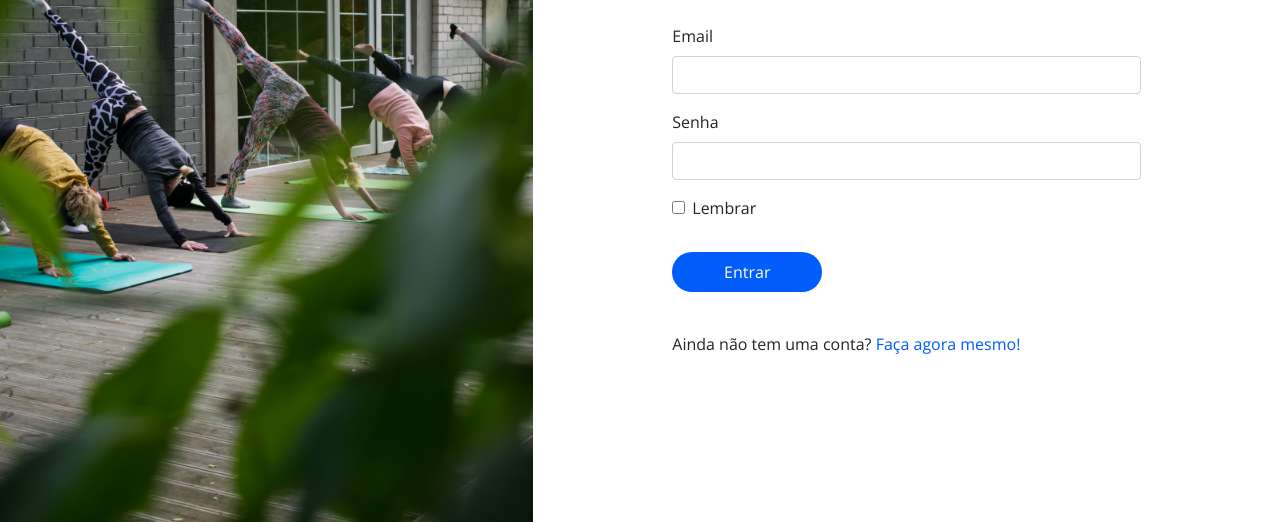
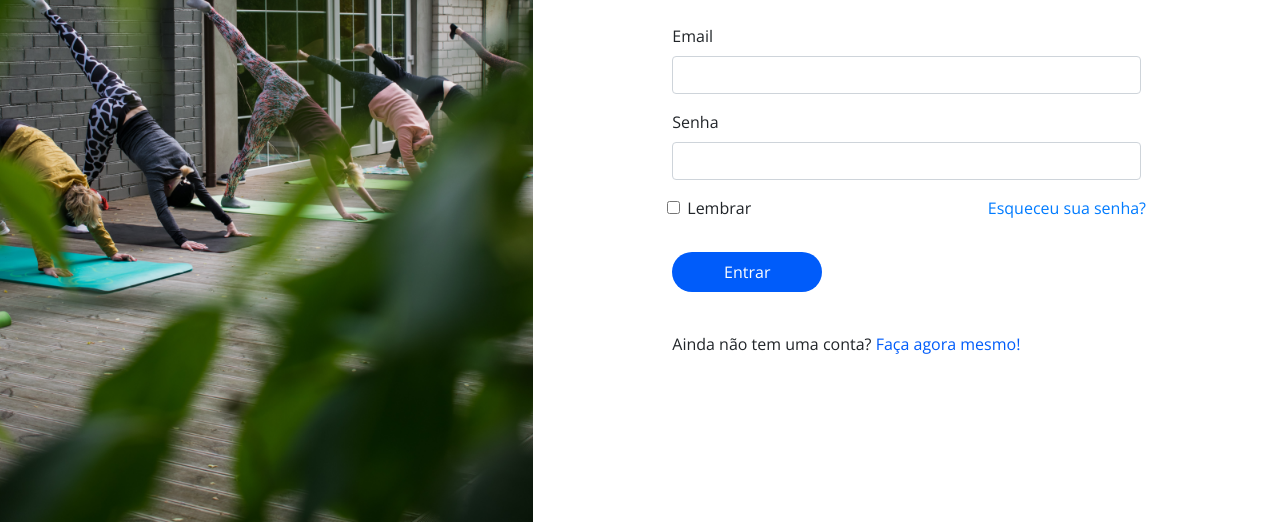
Before and after one commit to gabrielcaiana/Health-Track, a plain HTML site: page index.html in a window 1280 px wide. Shown: the part 278-800 px from the top of the page. Drawn offline with nearby package versions, Linux system fonts and the light colour scheme.

Commit message:
link esqueceu sua senha

```diff
--- a/index.html
+++ b/index.html
@@ -34,9 +34,14 @@
                                 <label for="exampleInputPassword1">Senha</label>
                                 <input type="password" class="form-control" id="exampleInputPassword1">
                             </div>
-                            <div class="form-group form-check">
-                                <input type="checkbox" class="form-check-input" id="exampleCheck1">
-                                <label class="form-check-label" for="exampleCheck1">Lembrar</label>
+
+                            <div class="form-row">
+                                <div class="form-group form-check">
+                                    <input type="checkbox" class="form-check-input" id="exampleCheck1">
+                                    <label class="form-check-label" for="exampleCheck1">Lembrar</label>
+                                </div>
+
+                                <a href="#" class="ml-auto">Esqueceu sua senha?</a>
                             </div>
                             <button type="submit" class="btn btn-health btn-primary my-3"><a href="dashboard.html">Entrar</a></button>
                         </form>
```
